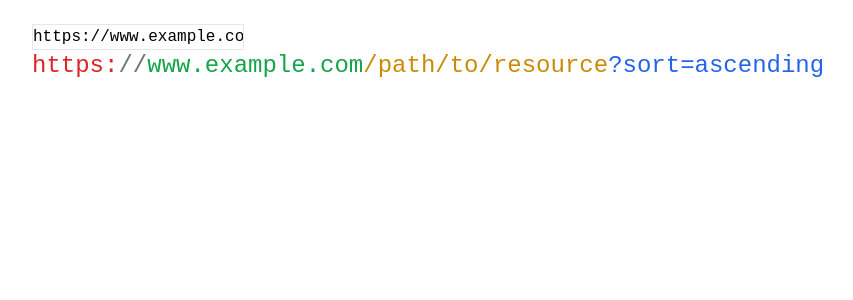
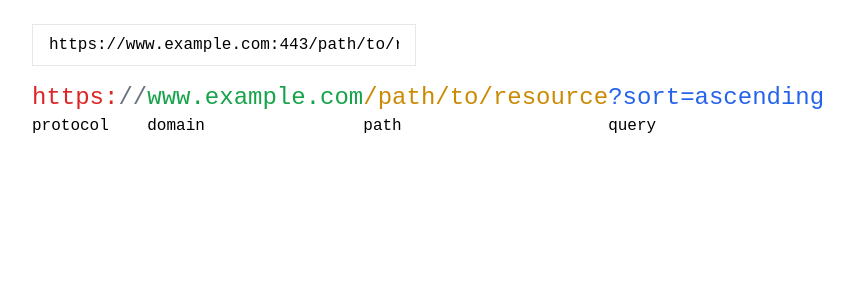
Before and after one commit to stoikal/28-days, a Next.js app: page /day/25 in a window 1280 px wide. Shown: the top 300 px of the page, without its empty margins (184-1037 px from the left). Built offline with nearby package versions, Linux system fonts and the light colour scheme.

Commit message:
feat(day-25): styling

```diff
--- a/src/pages/day/25.tsx
+++ b/src/pages/day/25.tsx
@@ -1,5 +1,43 @@
 import Head from 'next/head'
 import { ChangeEvent, useEffect, useState } from 'react'
+
+type PartProps = {
+  children: string
+  type: string
+}
+
+function Part ({ children, type }: PartProps) {
+  const colors: Record<string, string> = {
+    protocol: 'text-red-600',
+    hostname: 'text-green-600',
+    pathname: 'text-yellow-600',
+    port: 'text-purple-600',
+    search: 'text-blue-600',
+    hash: 'text-pink-600'
+  }
+
+  const color = colors[type]
+
+  const labels: Record<string, string> = {
+    protocol: 'protocol',
+    hostname: 'domain',
+    pathname: 'path',
+    port: 'port',
+    search: 'query',
+    hash: 'hash'
+  }
+
+  const label = labels[type]
+
+  return (
+    <div className="mb-2">
+      <div className={`text-2xl flex-none ${color}`}>
+        {children}
+      </div>
+      {children && <div>{label}</div>}
+    </div>
+  )
+}
 
 export default function Day25 () {
   const [input, setInput] = useState('https://www.example.com:443/path/to/resource?sort=ascending')
@@ -45,28 +83,31 @@ export default function Day25 () {
       <main>
         <div className="max-w-4xl mx-auto p-6">
           <input
+          id="urlInput"
             value={input}
             type="text"
-            className="border"
+            className="border mb-4 px-4 py-2 w-96 max-w-full"
             onChange={handleInputChange}
           />
           <br/>
 
           {url && (
-            <p className="text-2xl">
-              <span className="text-red-600">{url.protocol}</span>
-              <span className="text-gray-500">{getDomainPrefix(url)}</span>
+            <div className="flex flex-wrap">
+              <Part type="protocol">{url.protocol}</Part>
+              <div className="text-2xl text-gray-500">
+                {getDomainPrefix(url)}
+              </div>
 
-              <span>
-                <span className="text-green-600">{url.hostname}</span>
-                <span className="text-gray-500">{getPortPrefix(url)}</span>
-                <span className="text-purple-600">{url.port}</span>
-              </span>
+              <Part type="hostname">{url.hostname}</Part>
+              <div className="text-2xl text-gray-500">
+                {getPortPrefix(url)}
+              </div>
+              <Part type="port">{url.port}</Part>
 
-              <span className="text-yellow-600">{url.pathname}</span>
-              <span className="text-blue-600">{url.search}</span>
-              <span className="text-pink-600">{url.hash}</span>
-            </p>
+              <Part type="pathname">{url.pathname}</Part>
+              <Part type="search">{url.search}</Part>
+              <Part type="hash">{url.hash}</Part>
+            </div>
           )}
         </div>
       </main>
--- a/src/pages/index.tsx
+++ b/src/pages/index.tsx
@@ -30,8 +30,8 @@ const content = [
   { day: 21, title: 'Emoji', subtitle: 'Clipboard API' },
   { day: 22, title: 'Eyes', subtitle: 'Gamepad API' },
   { day: 23, title: 'Laras Slendro', subtitle: 'Web Audio API' },
-  { day: 24, title: 'Grayscale', subtitle: 'File API' }
-  // { day: 25, title: 'URL Anatomy', subtitle: 'URL API' }
+  { day: 24, title: 'Grayscale', subtitle: 'File API' },
+  { day: 25, title: 'URL Anatomy', subtitle: 'URL API' }
   // { day: , title: 'Color Collection', subtitle: 'IndexedDB' },
   // { day: , title: '', subtitle: 'Pointer events' },
   // { day: , title: 'sorting ', subtitle: 'svg' }
```
